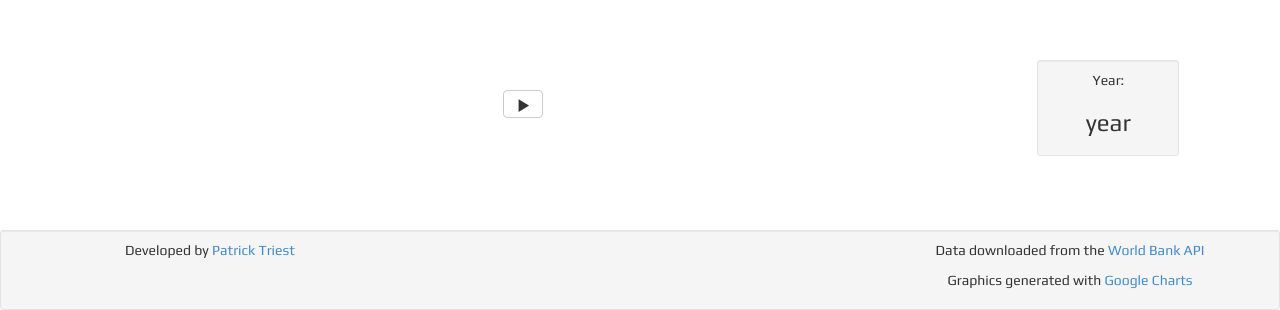
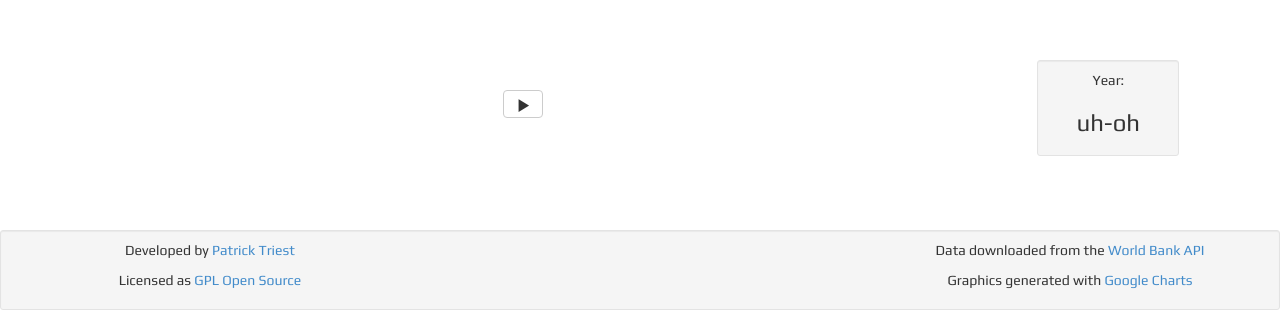
Before and after one commit to triestpa/DataVis-WorldBank, a plain HTML site: page index.html in a window 1280 px wide. Shown: the part 1313-1623 px from the top of the page. Drawn offline with nearby package versions, Linux system fonts and the light colour scheme; a script that the page names is missing.

Commit message:
add gpl lisence link

```diff
--- a/index.html
+++ b/index.html
@@ -116,7 +116,7 @@ google.load('visualization', '1', {'packages': ['geochart', 'corechart', 'motion
 							Year:
 						</p>
 						<h3 id="year-text">
-							year
+							uh-oh
 						</h3>
 					</div>
 				</div>
@@ -126,8 +126,8 @@ google.load('visualization', '1', {'packages': ['geochart', 'corechart', 'motion
 		<div class="well well-sm" id="footer">
 			<div class="row">
 				<div class="col-sm-4">
-
 			<p>Developed by <a href="http://triestpa.github.io/">Patrick Triest</a></p>
+			<p>Licensed as <a href="LICENSE">GPL Open Source</a></p>
 </div>
 	<div class="col-sm-4 col-sm-offset-4">
 			<p>Data downloaded from the <a href="http://data.worldbank.org/developers" target="_blank">World Bank API</a></p>
```
